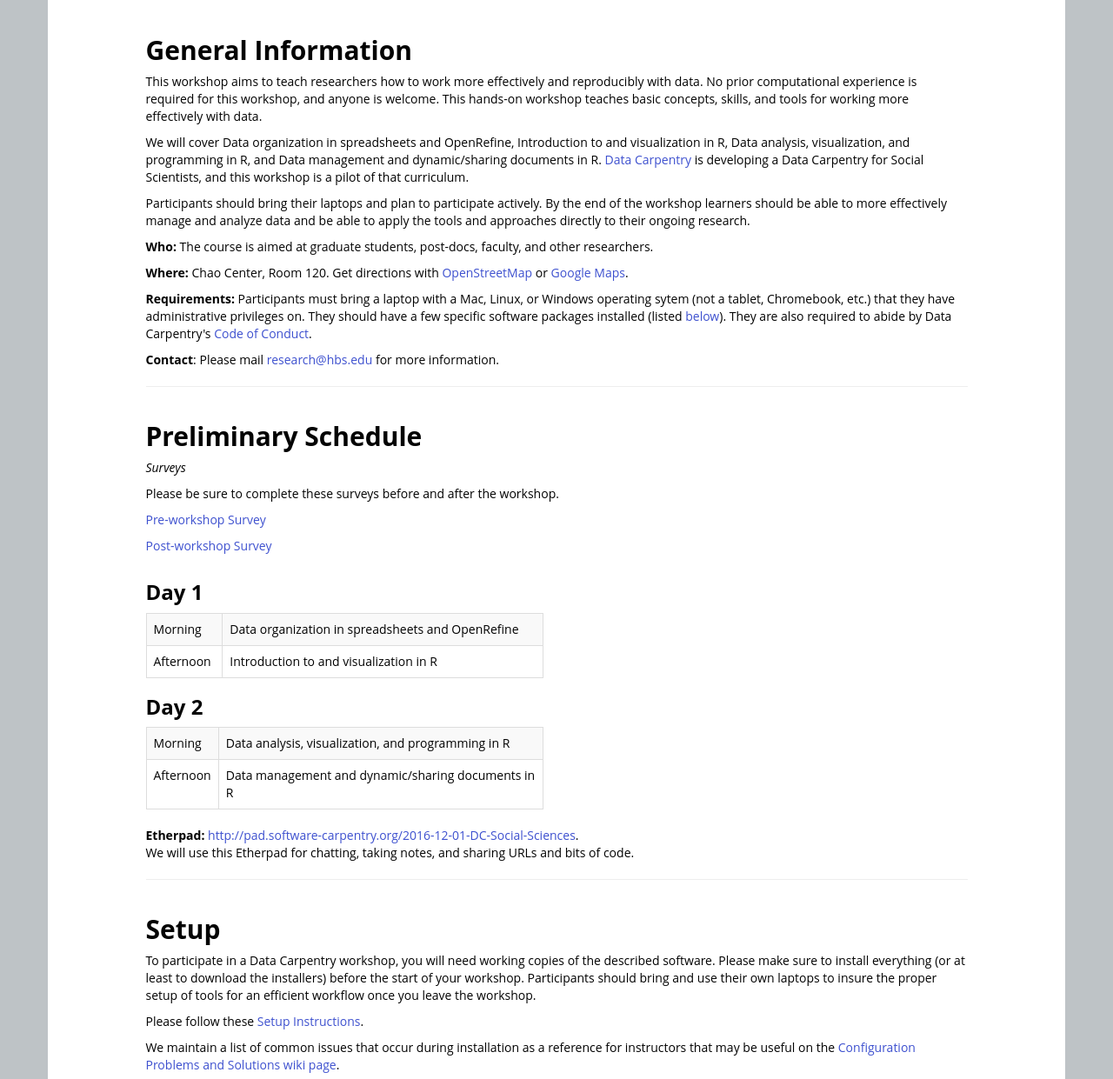
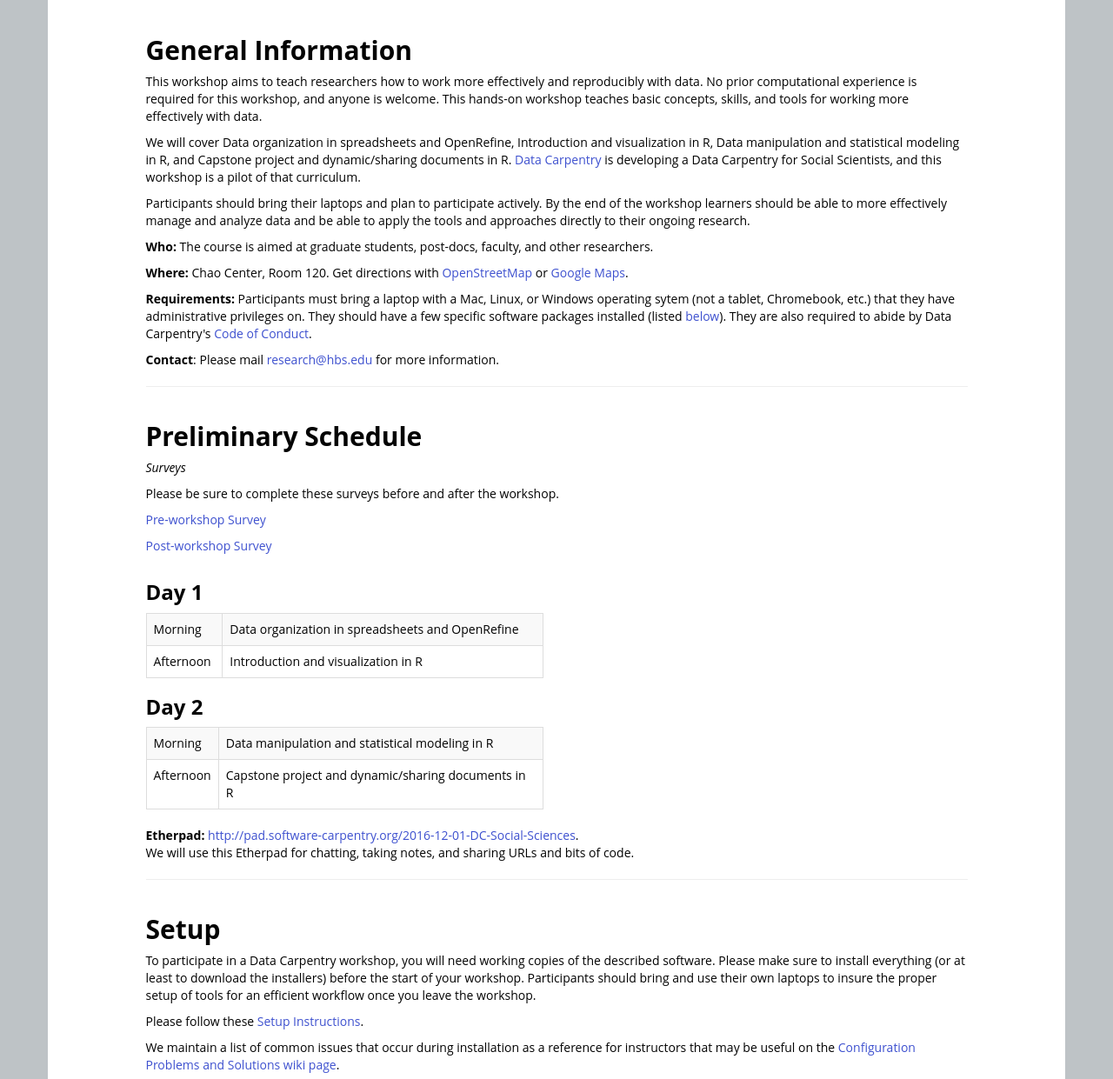
Before and after one commit to hbs-rcs/2016-12-01-DC-Social-Sciences, a Jekyll site: the page built from index.html, in a window 1280 px wide and 1400 px high, scrolled down 662 px, cut to the strip 106-1347 px from the top of the window. Shown: the whole strip at 87% size. Built offline with Jekyll 4.4.1, drawn with Linux system fonts in a browser that asks for light colours; nearby versions of some CDN libraries; library files that are not in the unit come from our copies.

Commit message:
slight change to course agenda

```diff
--- a/index.html
+++ b/index.html
@@ -16,9 +16,9 @@ contact: research@hbs.edu
 etherpad: http://pad.software-carpentry.org/2016-12-01-DC-Social-Sciences
 eventbrite: 29309566703
 day1_am: "Data organization in spreadsheets and OpenRefine"
-day1_pm: "Introduction to and visualization in R"
-day2_am: "Data analysis, visualization, and programming in R"
-day2_pm: "Data management and dynamic/sharing documents in R"
+day1_pm: "Introduction and visualization in R"
+day2_am: "Data manipulation and statistical modeling in R"
+day2_pm: "Capstone project and dynamic/sharing documents in R"
 ---
 <!--
   HEADER
```
